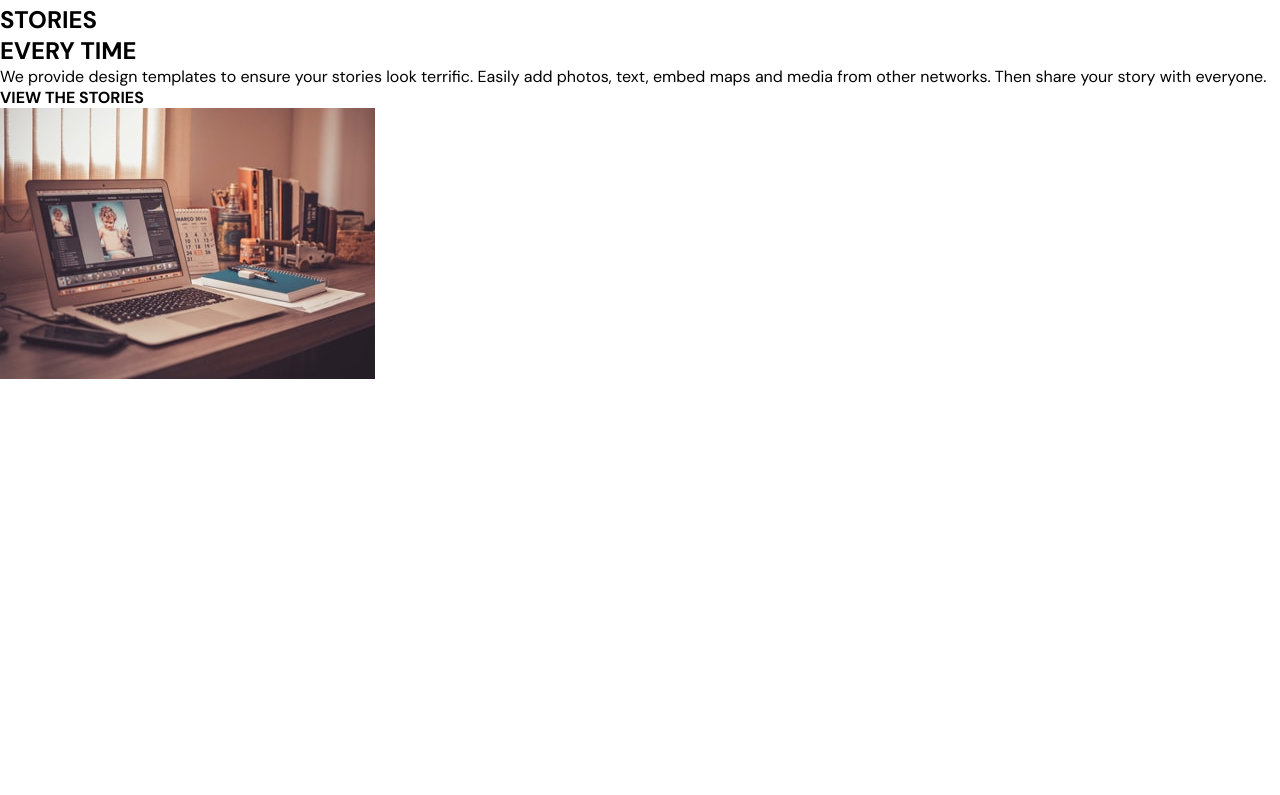
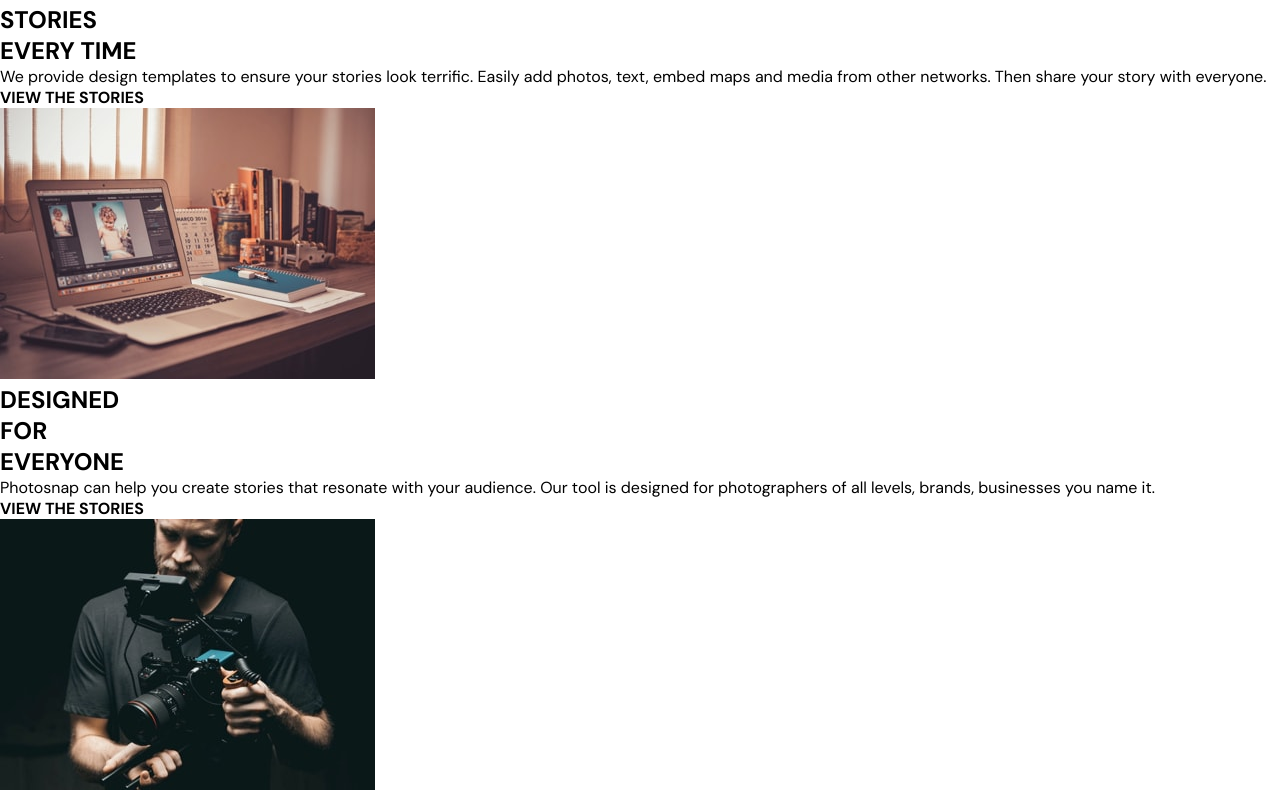
Before and after one commit to richieAiello/photosnap-website-old, a website built with Parcel: page src/html/index.html in a window 1280 px wide. Shown: the part 515-1310 px from the top of the page. Before the commit the page ends 899 px from the top, so only its background shows below. Built offline with nearby package versions, Linux system fonts and the light colour scheme.

Commit message:
Html for main section designed.

```diff
--- a/src/html/index.html
+++ b/src/html/index.html
@@ -65,11 +65,11 @@
     </div>
 
     <!-- Displayed on mobile. -->
-    <img src="../assets/home/mobile/create-and-share.jpg" alt="" class="image image--hero image--mobile">
+    <img src="../assets/home/mobile/create-and-share.jpg" alt="" class="image image--create image--mobile">
     <!-- Displayed on tablet. -->
-    <img src="../assets/home/tablet/create-and-share.jpg" alt="" class="image image--hero image--tablet">
+    <img src="../assets/home/tablet/create-and-share.jpg" alt="" class="image image--create image--tablet">
     <!-- Displayed on desktop. -->
-    <img src="../assets/home/desktop/create-and-share.jpg" alt="" class="image image--hero image--desktop">
+    <img src="../assets/home/desktop/create-and-share.jpg" alt="" class="image image--create image--desktop">
   </header>
   <main class="main">
     <section class="beautiful">
@@ -97,7 +97,27 @@
       <img src="../assets/home/desktop/beautiful-stories.jpg" alt="" class="image image--beautiful image--desktop">
     </section>
     <section class="designed">
+      <div class="designed__context container--secondary">
+        <h2 class="main__heading heading">
+          Designed<br>
+          for<br>
+          everyone
+        </h2>
+        <p class="main__text">
+          Photosnap can help you create stories that resonate with your audience.  Our
+          tool is designed for photographers of all levels, brands, businesses you name it.
+        </p>
+        <a href="./stories.html" class="btn btn--arrow btn--light btn--view">
+          view the stories
+        </a>
+      </div>
 
+      <!-- Displayed on mobile. -->
+      <img src="../assets/home/mobile/designed-for-everyone.jpg" alt="" class="image image--designed image--mobile">
+      <!-- Displayed on tablet. -->
+      <img src="../assets/home/tablet/designed-for-everyone.jpg" alt="" class="image image--designed image--tablet">
+      <!-- Displayed on desktop. -->
+      <img src="../assets/home/desktop/designed-for-everyone.jpg" alt="" class="image image--designed image--desktop">
     </section>
     <section class="stories">
 
```
